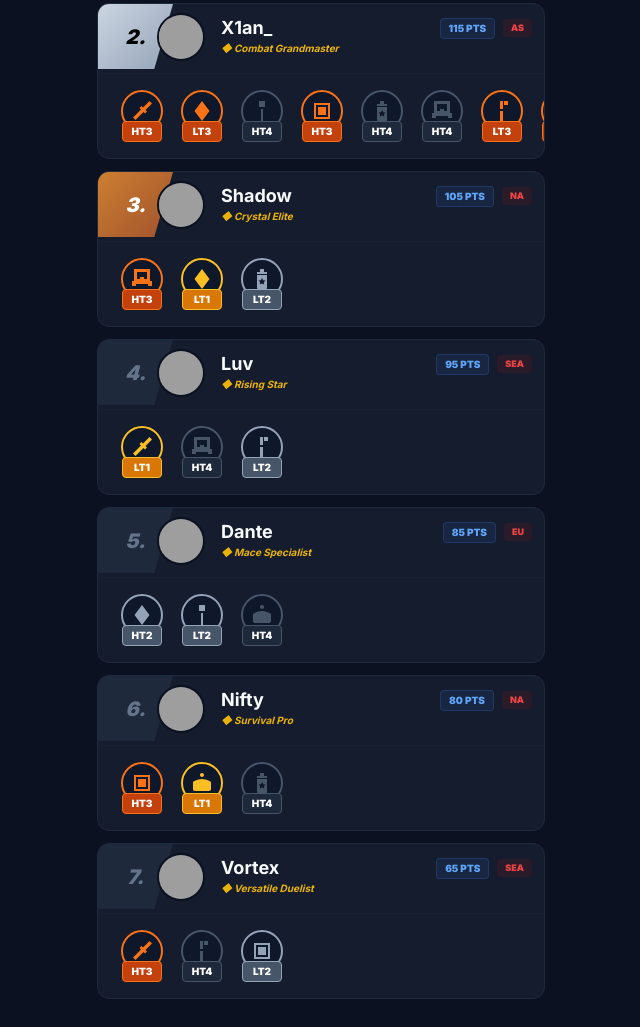
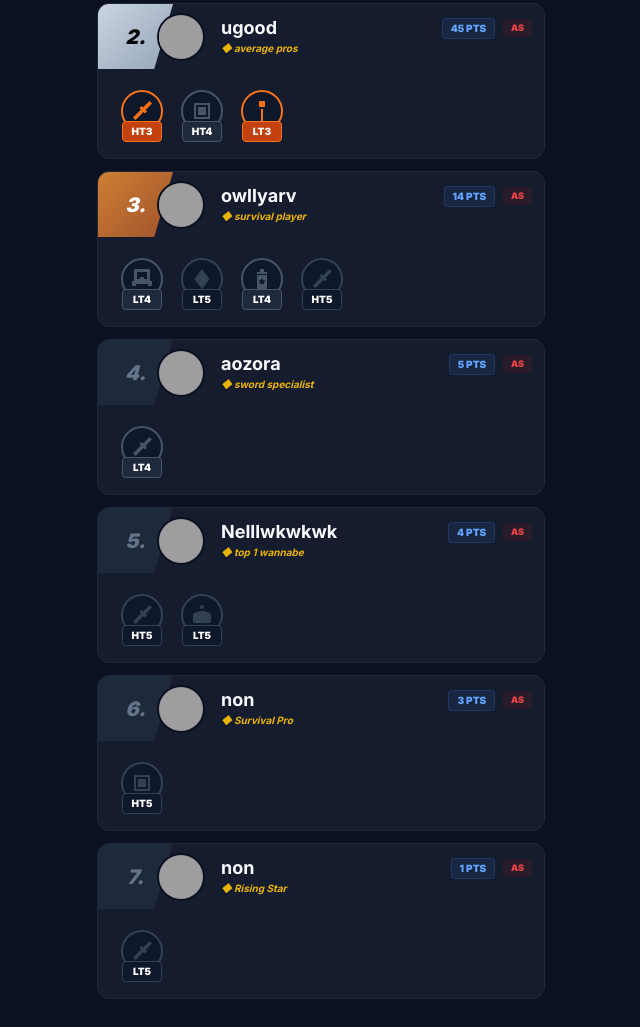
Before and after one commit to Adka231/dync-tierlist, a plain HTML site: page index.html in a window 1280 px wide. Shown: the part 296-1323 px from the top of the page, without its empty margins (319-959 px from the left). Drawn offline with nearby package versions, Linux system fonts and the light colour scheme; grey boxes are pictures that could not be loaded.

```diff
--- a/index.html
+++ b/index.html
@@ -134,12 +134,12 @@
 
         const defaultPlayers = [
             { id: 1, name: "X1an_", title: "Combat Grandmaster", region: "AS", pfp: "https://i.postimg.cc/7G76yCM9/custom-ava-6.png", tiers: { sword: "HT3", crystal: "LT3", mace: "HT4", smp: "HT3", diapot: "HT4", nethpot: "HT4", axe: "LT3", uhc: "LT3" } },
-            { id: 2, name: "coldified", title: "Sword Legend", region: "EU", pfp: "https://i.pinimg.com/736x/21/f0/26/21f026364f89d38977c012879572797e.jpg", tiers: { sword: "HT2", smp: "HT1", mace: "LT1" } },
-            { id: 3, name: "Shadow", title: "Crystal Elite", region: "NA", pfp: "https://i.pravatar.cc/150?u=1", tiers: { nethpot: "HT3", crystal: "LT1", diapot: "LT2" } },
-            { id: 4, name: "Vortex", title: "Versatile Duelist", region: "SEA", pfp: "https://i.pravatar.cc/150?u=2", tiers: { sword: "HT3", axe: "HT4", smp: "LT2" } },
-            { id: 5, name: "Dante", title: "Mace Specialist", region: "EU", pfp: "https://i.pravatar.cc/150?u=3", tiers: { crystal: "HT2", mace: "LT2", uhc: "HT4" } },
-            { id: 6, name: "Nifty", title: "Survival Pro", region: "NA", pfp: "https://i.pravatar.cc/150?u=4", tiers: { smp: "HT3", uhc: "LT1", diapot: "HT4" } },
-            { id: 7, name: "Luv", title: "Rising Star", region: "SEA", pfp: "https://i.pravatar.cc/150?u=5", tiers: { sword: "LT1", nethpot: "HT4", axe: "LT2" } }
+            { id: 2, name: "ugood", title: "average pros", region: "AS", pfp: "https://i.postimg.cc/02qqHcHW/custom-ava-(10).png", tiers: { sword: "HT3", smp: "HT4", mace: "LT3" } },
+            { id: 3, name: "owllyarv", title: "survival player", region: "AS", pfp: "https://i.postimg.cc/fT79Sq90/custom-ava-(7).png", tiers: { nethpot: "LT4", crystal: "LT5", diapot: "LT4", sword: "HT5" } },
+            { id: 4, name: "aozora", title: "sword specialist", region: "AS", pfp: "https://i.postimg.cc/bJzzMLv1/custom-ava-(9).png", tiers: { sword: "LT4" } },
+            { id: 5, name: "Nelllwkwkwk", title: "top 1 wannabe", region: "AS", pfp: "https://i.postimg.cc/bJzzMLv1/custom-ava-(9).png", tiers: { sword: "HT5", uhc: "LT5" } },
+            { id: 6, name: "non", title: "Survival Pro", region: "AS", pfp: "", tiers: { smp: "HT5" } },
+            { id: 7, name: "non", title: "Rising Star", region: "AS", pfp: "", tiers: { sword: "LT5"} }
         ];
 
         let players = JSON.parse(localStorage.getItem('mctiers_v7_final')) || defaultPlayers;
```
